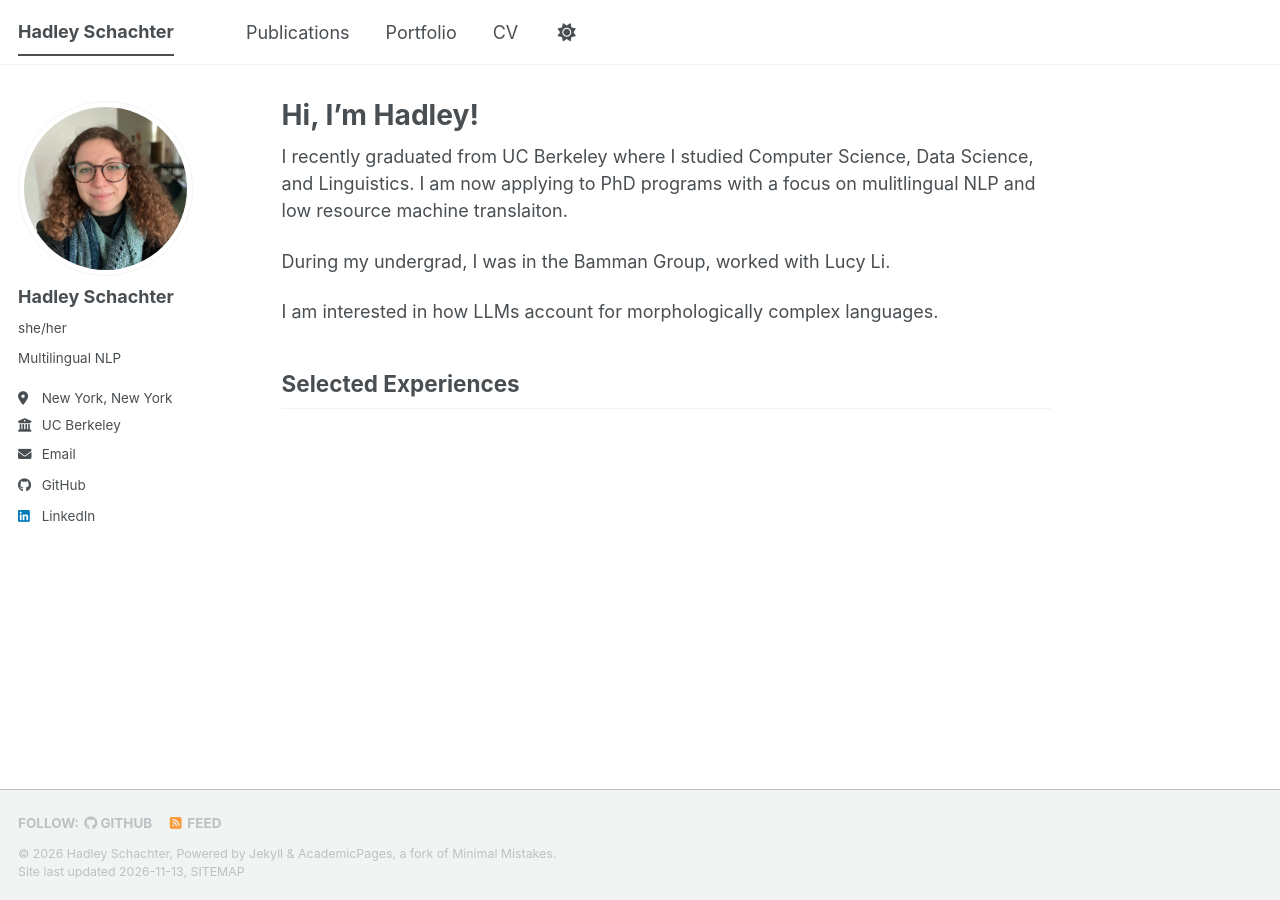
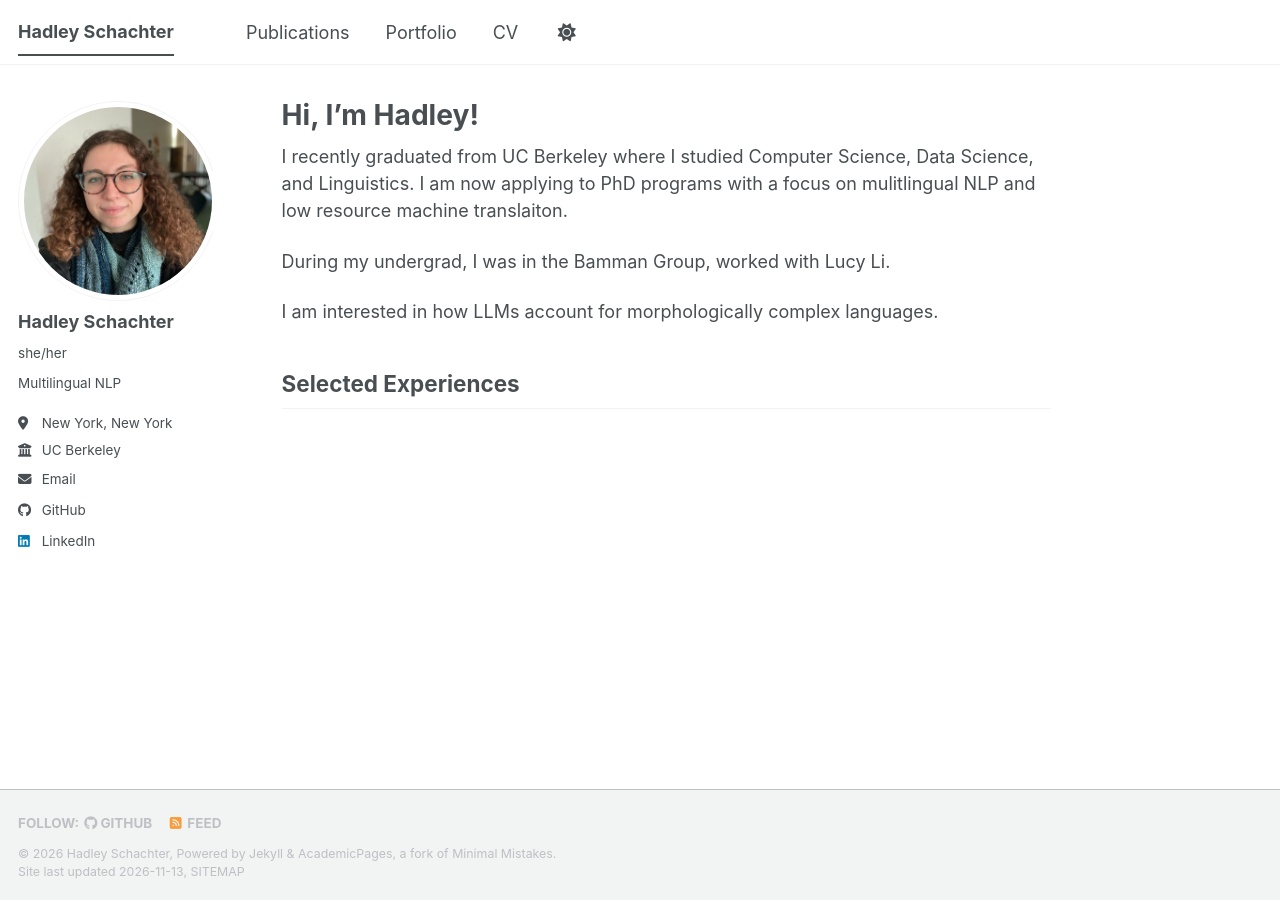
Before and after one commit to hadleyschachter/hadleyschachter.github.io, a Jekyll site: the page built from _pages/about.md, in a window 1280 px wide. Built offline with Jekyll 4.4.1, drawn with Linux system fonts in a browser that asks for light colours; a script bundle is joined from its source files by our own code; a style sheet for code colours, icons or effects is not loaded.

Commit message:
new avatar section

```diff
--- a/_sass/layout/_sidebar.scss
+++ b/_sass/layout/_sidebar.scss
@@ -142,29 +142,47 @@
    Author profile and links
    ========================================================================== */
 
-.author__avatar {
-  display: table-cell;
-  vertical-align: top;
-  width: 72 px; // was 36px; before
-  // set width only, for non-square avatars
-  height: 72px; // commented out and 36 before
-
-  @include breakpoint($large) {
-    display: block;
-    width: auto;
-    height: auto;
-  }
+   .author__avatar {
+  display: block;
+  width: 100%;
+  height: auto;
 
   img {
-    max-width: 175px;
+    width: 200px;
+    max-width: 200px;
+    height: 200px;
+    object-fit: cover;
     border-radius: 50%;
+    padding: 5px;
 
     @include breakpoint($large) {
-      padding: 5px;
       border: 1px solid var(--global-border-color);
     }
   }
 }
+// .author__avatar {
+//   display: table-cell;
+//   vertical-align: top;
+//   width: 36px;
+//   // set width only, for non-square avatars
+//   // height: 36px;
+
+//   @include breakpoint($large) {
+//     display: block;
+//     width: auto;
+//     height: auto;
+//   }
+
+//   img {
+//     max-width: 175px;
+//     border-radius: 50%;
+
+//     @include breakpoint($large) {
+//       padding: 5px;
+//       border: 1px solid var(--global-border-color);
+//     }
+//   }
+// }
 
 .author__content {
   display: table-cell;
```
